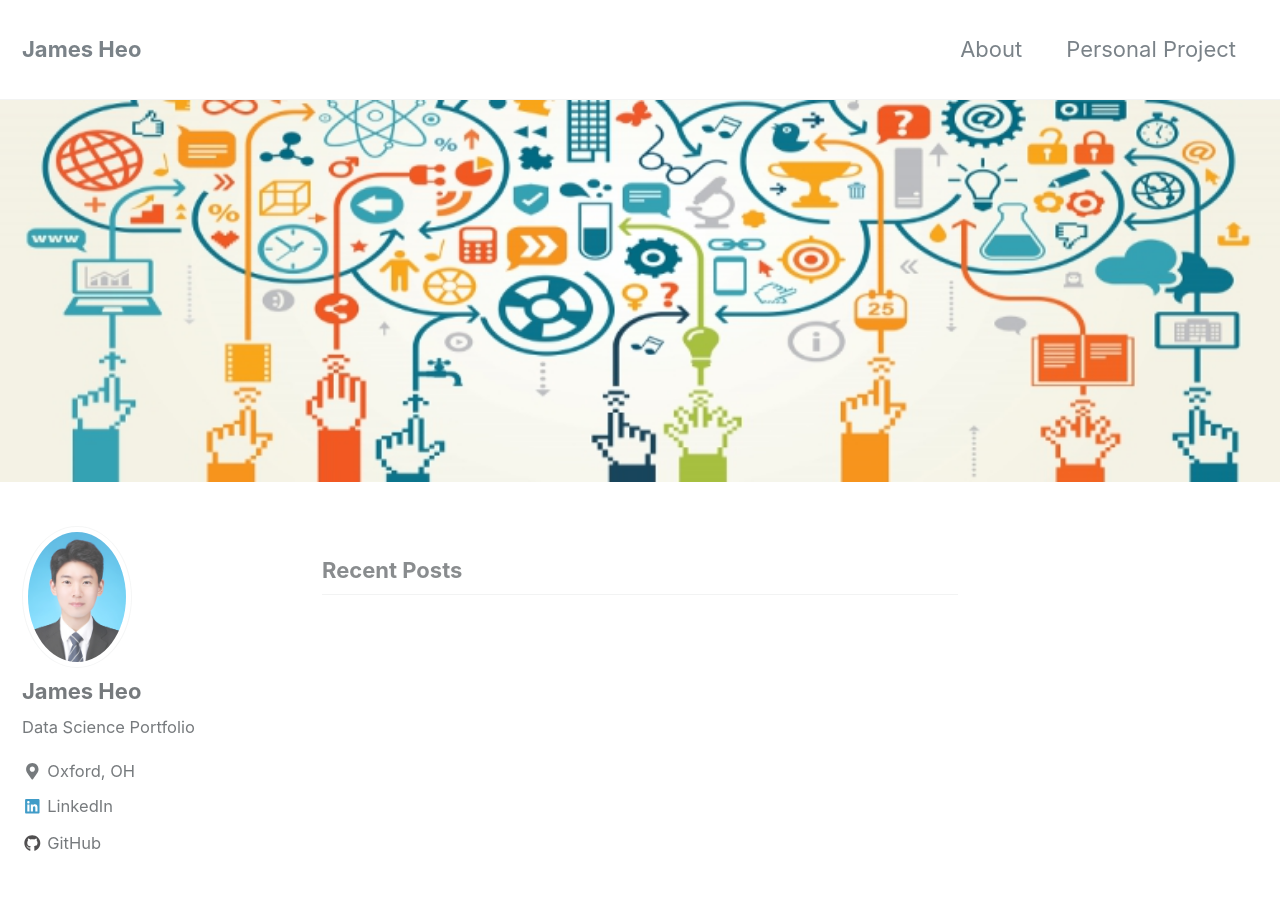
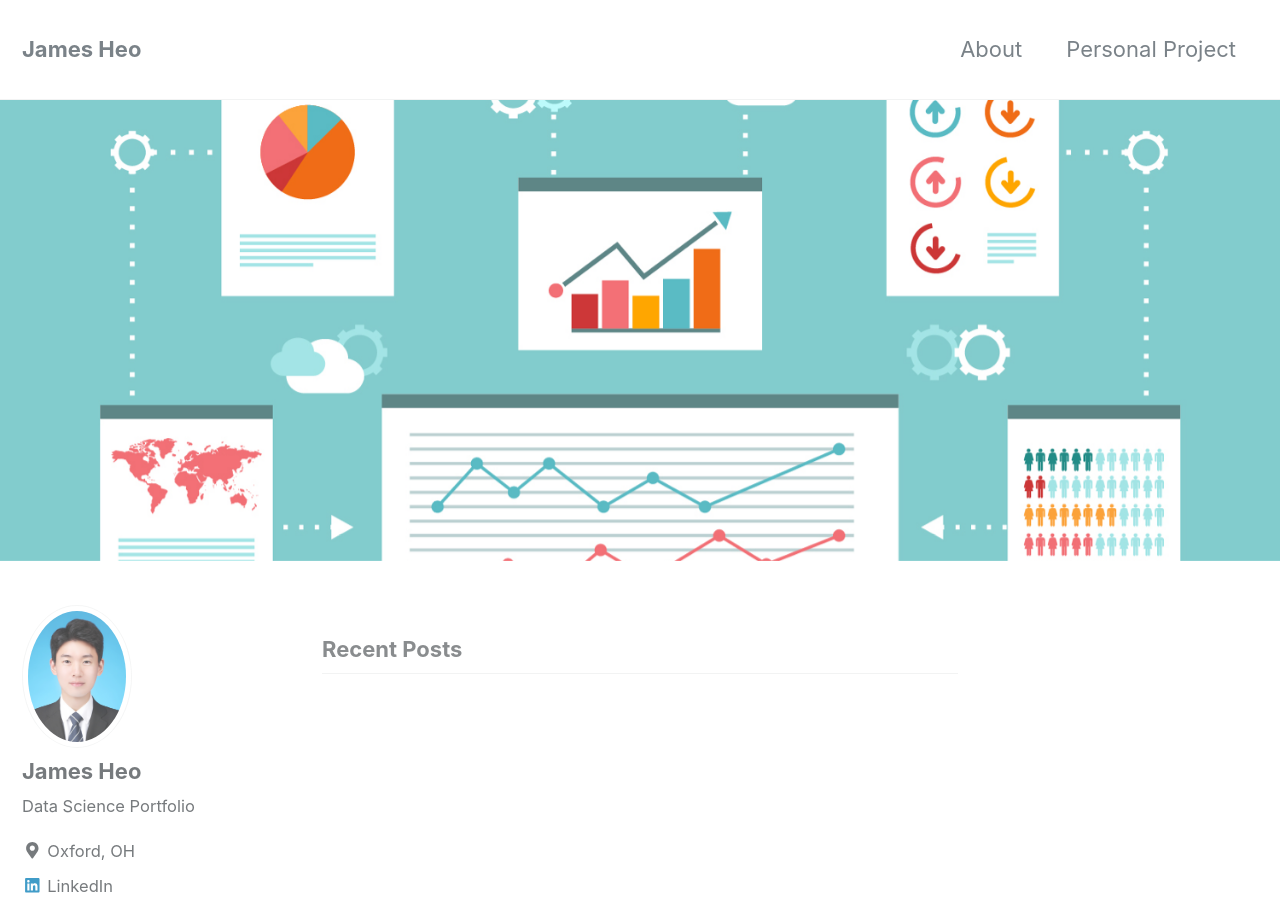
Before and after one commit to JamesHeo/heojstats.github.io, a Jekyll site: the page built from index.html, in a window 1280 px wide and 900 px high. Built offline with Jekyll 4.4.1, drawn with Linux system fonts in a browser that asks for light colours; nearby versions of some CDN libraries; the list of posts is cut into pages by our own code.

Commit message:
Changed the main image

```diff
--- a/index.html
+++ b/index.html
@@ -2,5 +2,5 @@
 layout: home
 author_profile: true
 header:
-  image: "/images/main1.jpg"
+  image: "/images/main2.png"
 ---
```
Also changed, not shown: images/main1.jpg (deleted), images/main1.png (deleted), images/main2.jpg (deleted), images/main2.png (added).
